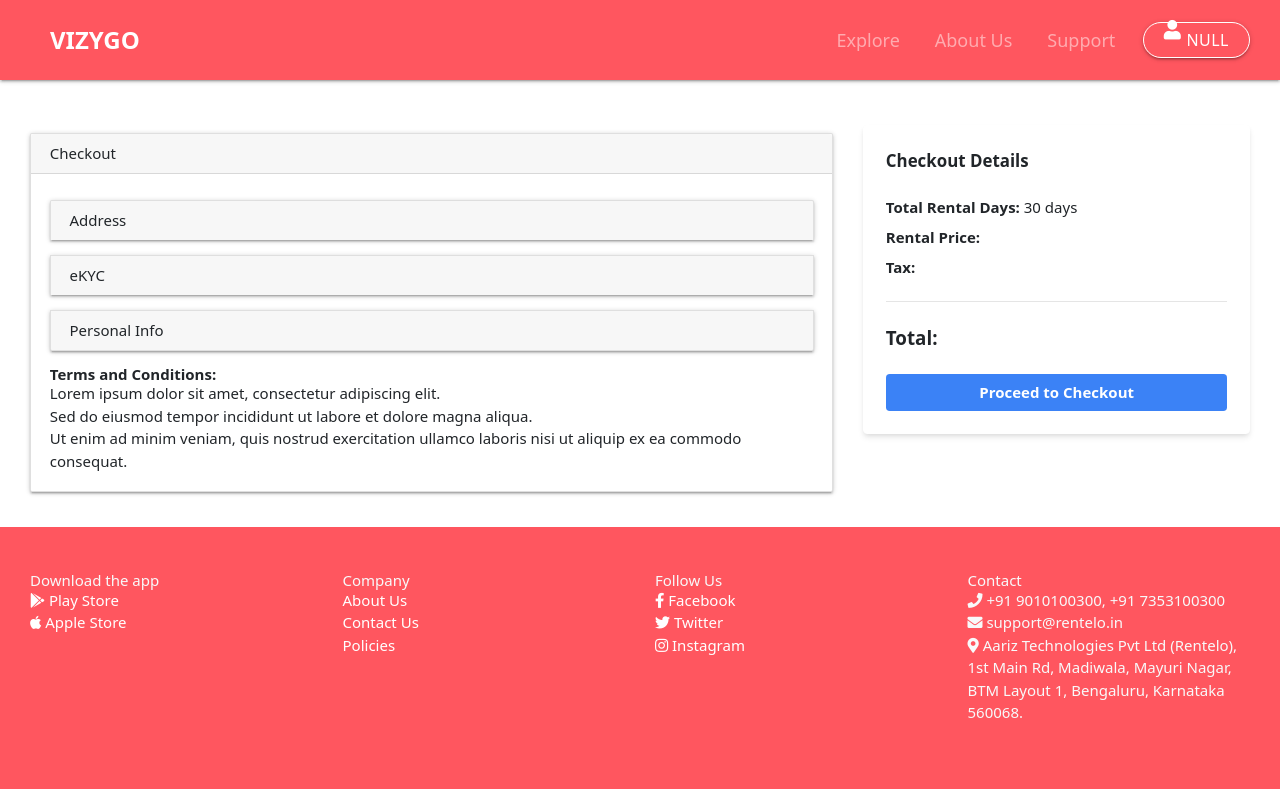
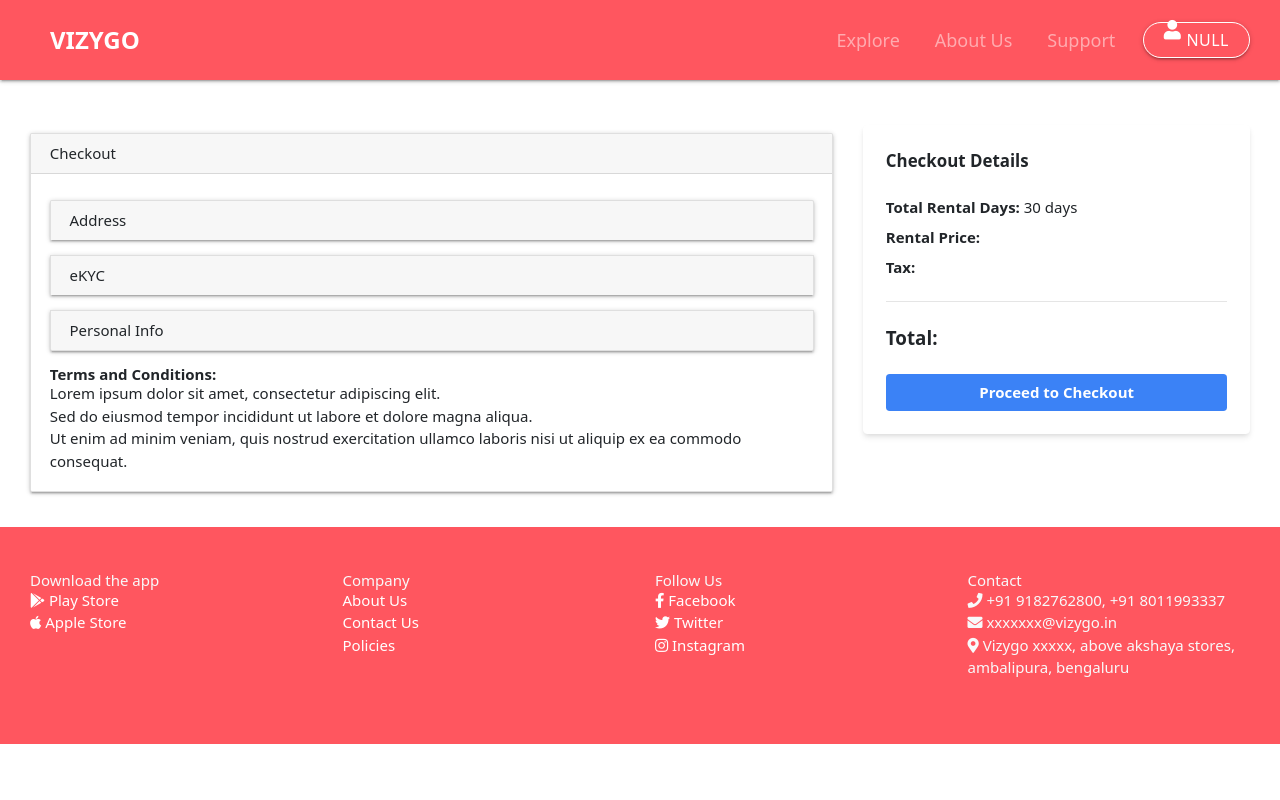
Before and after one commit to AdityaVardhanGara/bikeRental, a plain HTML site: page checkout.html in a window 1280 px wide. Drawn offline with nearby package versions, Linux system fonts and the light colour scheme.

Commit message:
Update checkout.html

```diff
--- a/checkout.html
+++ b/checkout.html
@@ -279,10 +279,10 @@
       </div>
       <div class="col-md-3">
         <h5>Contact</h5>
-        <p><i class="fas fa-phone"></i> +91 9010100300, +91 7353100300</p>
-        <p><i class="fas fa-envelope"></i> support@rentelo.in</p>
-        <p><i class="fas fa-map-marker-alt"></i> Aariz Technologies Pvt Ltd (Rentelo), 1st Main Rd, Madiwala, Mayuri Nagar, BTM Layout 1, Bengaluru, Karnataka 560068.</p>
-      </div>
+                <p><i class="fas fa-phone"></i> +91 9182762800, +91 8011993337</p>
+                <p><i class="fas fa-envelope"></i> xxxxxxx@vizygo.in</p>
+                <p><i class="fas fa-map-marker-alt"></i> Vizygo xxxxx, above akshaya stores, ambalipura, bengaluru</p>
+       </div>
     </div>
   </div>
 </footer>
```
